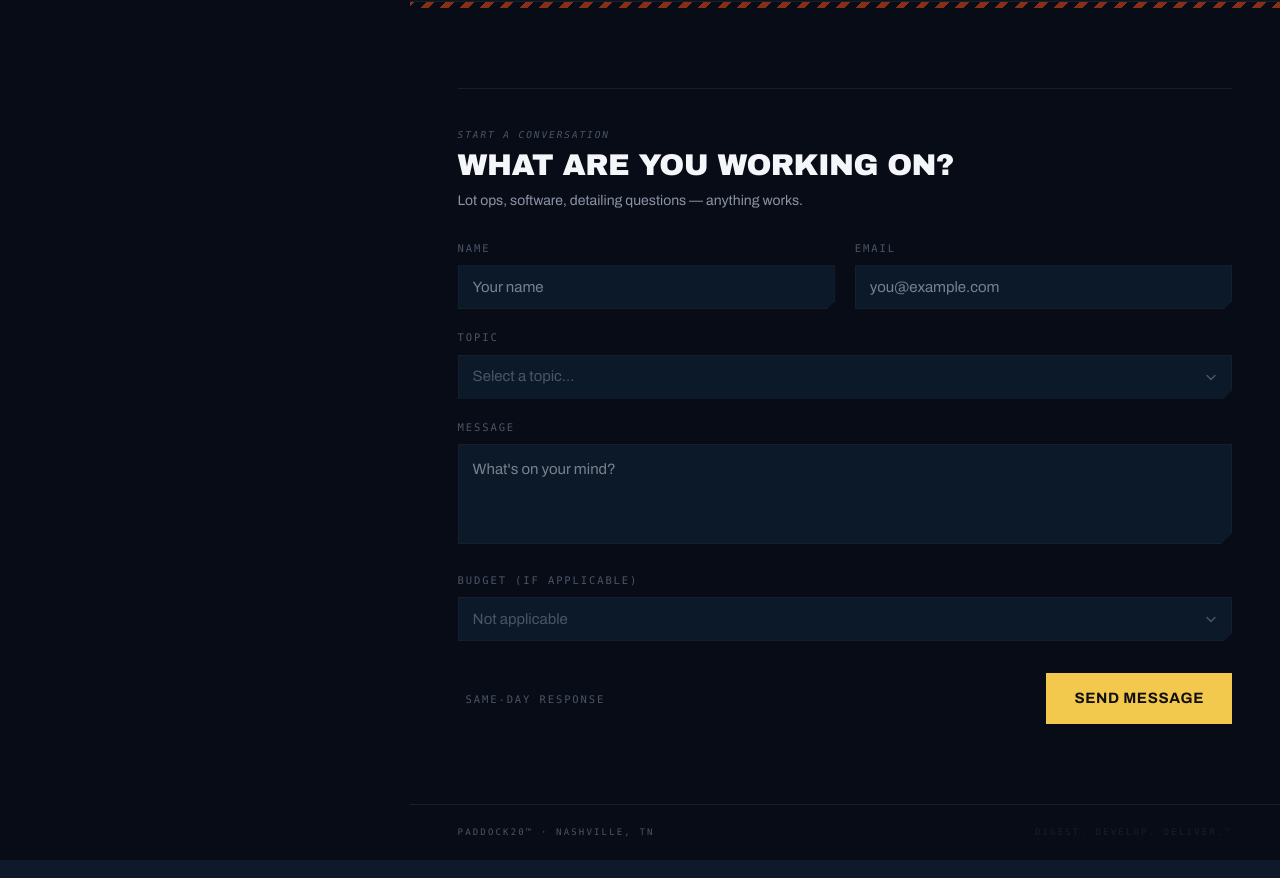
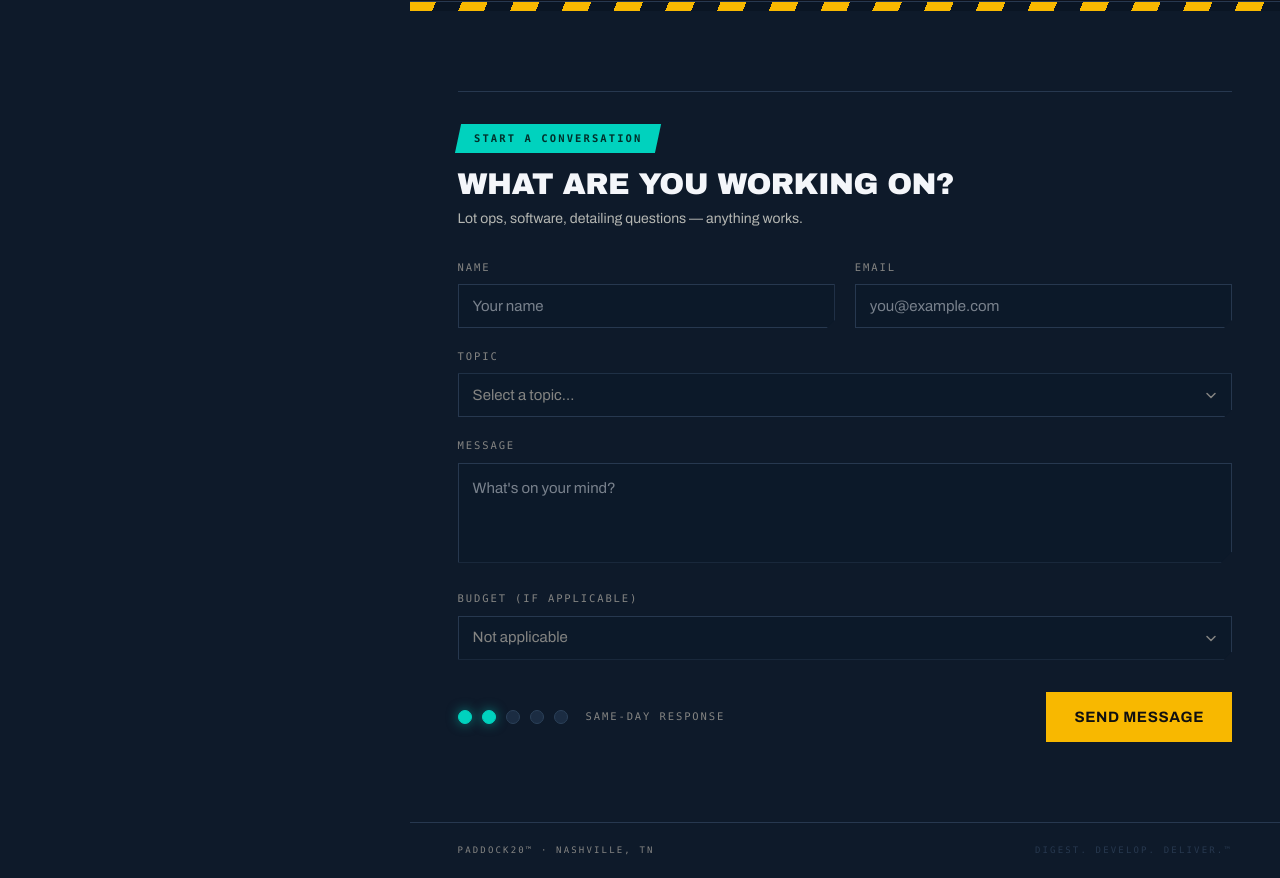
Before and after one commit to letsgotime/paddockgavin, a Next.js app: page / in a window 1280 px wide. Shown: the part 2097-2975 px from the top of the page. Built offline with nearby package versions, Linux system fonts and the light colour scheme; grey boxes are pictures that could not be loaded.

Commit message:
feat: update color palette and UI elements with automotive themes
Co-authored-by: Gavin Brooks <211053411+letsgotime@users.noreply.github.com>

```diff
--- a/app/globals.css
+++ b/app/globals.css
@@ -4,59 +4,56 @@
 @custom-variant dark (&:is(.dark *));
 
 :root {
-  --orange: #EF4A18;
-  --orange-hi: #FF5C28;
-  --gold: #F2C94C;
-  --blue: #57C7F5;
-  --steel: #8B93A7;
-  --steel-deep: #4A5568;
-  --navy: #080C16;
-  --panel: #0C1120;
-  --surface: #111827;
-  --line: #161F2E;
-  --white: #F4F6FA;
+  /* ── PALETTE — all real automotive paint ── */
+  --yellow:      #F8B800;   /* Porsche Signalgelb 114 — PRIMARY: headlines, buttons, wordmark */
+  --yellow-hi:   #FFC81F;
+  --green:       #00D2BE;   /* Mercedes-AMG Petronas F1 — SECONDARY INK: tabs, labels, links */
+  --green-deep:  #00302B;   /* type ON green */
+  --blue:        #005185;   /* Ferrari Primary Blue — FILL ONLY, never as ink on navy */
+  --blue-pale:   #CFE4F4;
+  --steel:       #B4B6B2;   /* body copy on dark */
+  --steel-deep:  #848482;   /* borders, captions */
+  --navy:        #0E1A2A;   /* Asphalt Navy — base */
+  --panel:       #152538;
+  --deep:        #0A1523;
+  --line:        #27384F;
+  --white:       #F4F6FA;
 
   --background: var(--navy);
   --foreground: var(--white);
-  --card: var(--surface);
+  --card: var(--panel);
   --card-foreground: var(--white);
   --border: var(--line);
-  --input: var(--surface);
-  --ring: var(--orange);
+  --input: var(--panel);
+  --ring: var(--yellow);
   --muted: var(--panel);
   --muted-foreground: var(--steel);
   --radius: 0px;
-
-  /* Legacy aliases kept for backward compat */
-  --yellow: var(--gold);
-  --yellow-hi: #FFD966;
-  --green: var(--blue);
 }
 
 @theme inline {
-  --font-sans: "Archivo", "Helvetica Neue", Arial, system-ui, sans-serif;
-  --font-mono: ui-monospace, SFMono-Regular, Menlo, Consolas, monospace;
+  --font-sans:    "Archivo", "Helvetica Neue", Arial, system-ui, sans-serif;
+  --font-mono:    ui-monospace, SFMono-Regular, Menlo, Consolas, monospace;
   --font-display: "Archivo Black", "Arial Black", Arial, system-ui, sans-serif;
 
-  --color-background: var(--background);
-  --color-foreground: var(--foreground);
-  --color-card: var(--card);
-  --color-card-foreground: var(--card-foreground);
-  --color-border: var(--border);
-  --color-input: var(--input);
-  --color-ring: var(--ring);
-  --color-muted: var(--muted);
-  --color-muted-foreground: var(--muted-foreground);
-  --color-orange: var(--orange);
-  --color-gold: var(--gold);
-  --color-blue: var(--blue);
-  --color-steel: var(--steel);
-  --color-steel-deep: var(--steel-deep);
-  --color-navy: var(--navy);
-  --color-panel: var(--panel);
-  --color-surface: var(--surface);
-  --color-line: var(--line);
-  --color-white: var(--white);
+  --color-background:        var(--background);
+  --color-foreground:        var(--foreground);
+  --color-card:              var(--card);
+  --color-card-foreground:   var(--card-foreground);
+  --color-border:            var(--border);
+  --color-input:             var(--input);
+  --color-ring:              var(--ring);
+  --color-muted:             var(--muted);
+  --color-muted-foreground:  var(--muted-foreground);
+  --color-yellow:            var(--yellow);
+  --color-green:             var(--green);
+  --color-blue:              var(--blue);
+  --color-steel:             var(--steel);
+  --color-steel-deep:        var(--steel-deep);
+  --color-navy:              var(--navy);
+  --color-panel:             var(--panel);
+  --color-line:              var(--line);
+  --color-white:             var(--white);
 }
 
 @layer base {
@@ -77,18 +74,91 @@
   a { color: inherit; text-decoration: none; }
 }
 
-/* ── LIVERY BAR — top of sidebar, 3px ── */
-.livery-bar {
+/* ── LIVERY BAR — yellow > green > blue > steel ── */
+.livery-bar,
+.bars {
   display: flex;
-  height: 3px;
+  height: 4px;
   width: 100%;
   flex-shrink: 0;
 }
-.livery-bar i { flex: 1; }
-.livery-bar i:nth-child(1) { background: var(--orange); }
-.livery-bar i:nth-child(2) { background: var(--gold); }
-.livery-bar i:nth-child(3) { background: var(--blue); }
-.livery-bar i:nth-child(4) { background: var(--steel-deep); }
+.livery-bar i, .bars i { flex: 1; }
+.livery-bar i:nth-child(1), .bars i:nth-child(1) { background: var(--yellow); }
+.livery-bar i:nth-child(2), .bars i:nth-child(2) { background: var(--green); }
+.livery-bar i:nth-child(3), .bars i:nth-child(3) { background: var(--blue); }
+.livery-bar i:nth-child(4), .bars i:nth-child(4) { background: var(--steel-deep); }
+
+/* ── KERB STRIPE — diagonal, between sections ── */
+.kerb {
+  height: 9px;
+  width: 100%;
+  background: repeating-linear-gradient(
+    112deg,
+    var(--yellow) 0px 24px,
+    var(--deep)   24px 48px
+  );
+}
+.kerb-green {
+  height: 9px;
+  width: 100%;
+  background: repeating-linear-gradient(
+    112deg,
+    var(--green) 0px 24px,
+    var(--deep)  24px 48px
+  );
+}
+.kerb-blue {
+  height: 9px;
+  width: 100%;
+  background: repeating-linear-gradient(
+    112deg,
+    var(--blue) 0px 24px,
+    var(--deep) 24px 48px
+  );
+}
+
+/* ── SECTOR TAB — skewed label, green fill ── */
+.sector-tab {
+  display: inline-block;
+  transform: skewX(-12deg);
+  background: var(--green);
+  color: var(--green-deep);
+  padding: 6px 16px;
+  font-family: var(--font-mono);
+  font-size: 10.5px;
+  font-weight: 800;
+  letter-spacing: 0.2em;
+  text-transform: uppercase;
+}
+.sector-tab i {
+  display: inline-block;
+  transform: skewX(12deg);
+  font-style: normal;
+}
+.sector-tab.yellow {
+  background: var(--yellow);
+  color: #101010;
+}
+
+/* ── DRIVER PLATE — mono label with green dash ── */
+.driver-plate {
+  display: inline-flex;
+  align-items: center;
+  gap: 11px;
+  font-family: var(--font-mono);
+  font-size: 11px;
+  letter-spacing: 0.2em;
+  text-transform: uppercase;
+  color: var(--steel);
+}
+.driver-plate::before {
+  content: "";
+  width: 26px;
+  height: 3px;
+  background: var(--green);
+  flex-shrink: 0;
+}
+.driver-plate b { color: #fff; font-weight: 700; }
 
 /* ── EYEBROW — floating mono label ── */
 .eyebrow {
@@ -99,26 +169,98 @@
   color: var(--steel-deep);
 }
 
-/* ── TELEMETRY ROW — no box, sparse data labels ── */
+/* ── TELEMETRY — sparse data row ── */
 .telemetry {
-  display: flex;
+  display: inline-flex;
   flex-wrap: wrap;
-  gap: 24px 32px;
+  border: 1px solid var(--line);
+  background: var(--deep);
+  font-family: var(--font-mono);
+  font-size: 10.5px;
+  letter-spacing: 0.15em;
+  text-transform: uppercase;
 }
-.telemetry-item dt {
+.telemetry span {
+  padding: 9px 15px;
+  border-right: 1px solid var(--line);
+  color: var(--steel-deep);
+  white-space: nowrap;
+}
+.telemetry span:last-child { border-right: 0; }
+.telemetry b { color: var(--green); font-weight: 700; }
+
+/* ── PRIMARY BUTTON — yellow fill, dark text ── */
+.btn-primary {
+  display: inline-flex;
+  align-items: center;
+  justify-content: center;
+  gap: 9px;
   font-family: var(--font-mono);
-  font-size: 9px;
-  letter-spacing: 0.22em;
+  font-size: 11px;
+  font-weight: 700;
+  letter-spacing: 0.18em;
   text-transform: uppercase;
-  color: var(--steel-deep);
-  margin-bottom: 3px;
+  color: #101010;
+  background: var(--yellow);
+  border: none;
+  padding: 14px 26px;
+  cursor: pointer;
+  transition: background 0.18s;
+  clip-path: polygon(0 0, 100% 0, 100% calc(100% - 11px), calc(100% - 11px) 100%, 0 100%);
 }
-.telemetry-item dd {
+.btn-primary:hover { background: var(--yellow-hi); }
+
+/* ── GHOST BUTTON ── */
+.btn-ghost {
+  display: inline-flex;
+  align-items: center;
+  gap: 9px;
   font-family: var(--font-mono);
-  font-size: 12px;
-  letter-spacing: 0.06em;
-  color: var(--white);
+  font-size: 11px;
   font-weight: 600;
+  letter-spacing: 0.18em;
+  text-transform: uppercase;
+  color: #fff;
+  border: 1px solid #3B4E68;
+  padding: 13px 26px;
+  background: transparent;
+  cursor: pointer;
+  transition: border-color 0.18s, background 0.18s;
+  clip-path: polygon(0 0, 100% 0, 100% calc(100% - 11px), calc(100% - 11px) 100%, 0 100%);
+}
+.btn-ghost:hover {
+  border-color: var(--steel);
+  background: rgba(255,255,255,0.04);
+}
+
+/* ── CARD — notched panel with accent left border ── */
+.card {
+  background: var(--panel);
+  border: 1px solid var(--line);
+  padding: clamp(22px, 3.5vw, 32px);
+  position: relative;
+  overflow: hidden;
+  clip-path: polygon(0 0, 100% 0, 100% calc(100% - 22px), calc(100% - 22px) 100%, 0 100%);
+}
+.card::after {
+  content: "";
+  position: absolute;
+  left: 0; top: 0; bottom: 0;
+  width: 3px;
+  background: var(--yellow);
+}
+.card.green::after { background: var(--green); }
+.card.fill {
+  background: var(--blue);
+  border-color: #0A6BAA;
+}
+
+/* ── ACCENT SLASH ── */
+.accent-slash {
+  width: 32px;
+  height: 2px;
+  background: var(--yellow);
+  flex-shrink: 0;
 }
 
 /* ── FLOAT LABEL — overlaid on photography ── */
@@ -130,81 +272,26 @@
   color: rgba(244,246,250,0.55);
 }
 
-/* ── ACCENT SLASH — single orange/gold rule ── */
-.accent-slash {
-  width: 32px;
-  height: 2px;
-  background: var(--orange);
-  flex-shrink: 0;
+/* ── RACE NUMBER — ghost numeral ── */
+.racenum {
+  font-family: var(--font-display);
+  font-size: clamp(80px, 14vw, 140px);
+  line-height: 0.8;
+  letter-spacing: -0.05em;
+  color: transparent;
+  -webkit-text-stroke: 2px rgba(255,255,255,0.06);
 }
 
-/* ── PRIMARY BUTTON — no radius, sharp ── */
-.btn-primary {
-  display: inline-flex;
-  align-items: center;
-  gap: 8px;
-  font-family: var(--font-mono);
-  font-size: 10px;
-  font-weight: 700;
-  letter-spacing: 0.2em;
-  text-transform: uppercase;
-  color: var(--navy);
-  background: var(--orange);
-  border: none;
-  padding: 12px 22px;
-  transition: background 0.18s, transform 0.15s;
-  cursor: pointer;
+/* ── START LIGHTS ── */
+.lights { display: flex; gap: 10px; align-items: center; }
+.lights i {
+  width: 14px; height: 14px; border-radius: 50%;
+  background: #1B2C42; border: 1px solid #2C4159;
 }
-.btn-primary:hover {
-  background: var(--orange-hi);
-  transform: translateY(-1px);
-}
-
-/* ── GHOST BUTTON ── */
-.btn-ghost {
-  display: inline-flex;
-  align-items: center;
-  gap: 8px;
-  font-family: var(--font-mono);
-  font-size: 10px;
-  font-weight: 600;
-  letter-spacing: 0.2em;
-  text-transform: uppercase;
-  color: rgba(244,246,250,0.5);
-  border: 1px solid var(--line);
-  padding: 11px 22px;
-  transition: color 0.18s, border-color 0.18s;
-  cursor: pointer;
-  background: transparent;
-}
-.btn-ghost:hover {
-  color: var(--white);
-  border-color: rgba(244,246,250,0.2);
-}
-
-/* ── SECTION INDEX NUMBER — large ghost numeral ── */
-.index-num {
-  font-family: var(--font-display);
-  font-size: clamp(80px, 14vw, 140px);
-  color: rgba(244,246,250,0.04);
-  line-height: 1;
-  pointer-events: none;
-  user-select: none;
-  letter-spacing: -0.04em;
-}
-
-/* ── KERB STRIPE — diagonal chevron separator ── */
-.kerb {
-  height: 6px;
-  width: 100%;
-  background: repeating-linear-gradient(
-    -45deg,
-    var(--orange) 0px,
-    var(--orange) 6px,
-    transparent 6px,
-    transparent 14px
-  );
-  opacity: 0.55;
+.lights i.on {
+  background: var(--green);
+  border-color: var(--green);
+  box-shadow: 0 0 12px rgba(0,210,190,0.55);
 }
 
 /* ── ANIMATIONS ── */
@@ -213,20 +300,6 @@
   to   { opacity: 1; transform: translateY(0); }
 }
 
-/* Legacy class aliases */
-.bars { display: flex; height: 3px; width: 100%; flex-shrink: 0; }
-.bars i { flex: 1; }
-.bars i:nth-child(1) { background: var(--orange); }
-.bars i:nth-child(2) { background: var(--gold); }
-.bars i:nth-child(3) { background: var(--blue); }
-.bars i:nth-child(4) { background: var(--steel-deep); }
-
-.notch-btn { cursor: pointer; }
-.sector-tab { display: inline-block; font-family: var(--font-mono); font-size: 9.5px; letter-spacing: 0.2em; text-transform: uppercase; color: var(--steel-deep); margin-bottom: 8px; }
-.driver-plate { font-family: var(--font-mono); font-size: 11px; letter-spacing: 0.16em; text-transform: uppercase; color: var(--steel); }
-.racenum { font-family: var(--font-display); font-size: clamp(80px, 14vw, 140px); color: rgba(244,246,250,0.04); line-height: 1; pointer-events: none; user-select: none; letter-spacing: -0.04em; }
-.kerb-green { height: 6px; width: 100%; background: repeating-linear-gradient(-45deg, var(--blue) 0px, var(--blue) 6px, transparent 6px, transparent 14px); opacity: 0.45; }
-.telemetry { display: flex; flex-wrap: wrap; gap: 0; }
-.telemetry span { display: inline-flex; gap: 6px; font-family: var(--font-mono); font-size: 10px; letter-spacing: 0.14em; text-transform: uppercase; color: var(--steel-deep); padding: 8px 20px 8px 0; }
-.telemetry span b { color: var(--white); font-weight: 600; }
+/* ── LEGACY ALIASES ── */
+.notch-btn  { cursor: pointer; }
 .notch-panel { position: relative; }
--- a/components/portfolio-layout.tsx
+++ b/components/portfolio-layout.tsx
@@ -4,7 +4,7 @@ import Link from "next/link"
 import { PROJECTS } from "@/lib/project-data"
 import { ContactForm } from "./contact-form"
 
-const ACCENTS = ["var(--orange)", "var(--gold)", "var(--blue)", "var(--orange)"]
+const ACCENTS = ["var(--yellow)", "var(--green)", "var(--yellow)", "var(--green)"]
 
 export const PortfolioLayout = () => {
   return (
--- a/components/project-detail.tsx
+++ b/components/project-detail.tsx
@@ -53,7 +53,7 @@ export function ProjectDetail({ project }: { project: ProjectData }) {
           className="driver-plate transition-opacity hover:opacity-70"
           style={{ textDecoration: "none" }}
         >
-          <strong style={{ color: "#fff" }}>Gavin Paddock</strong>
+          <strong style={{ color: "#fff" }}>Gavin Brooks</strong>
           <span style={{ color: "var(--steel-deep)", margin: "0 6px" }}>·</span>
           Back
         </Link>
```
Also changed, not shown: components/design-sidebar.tsx (+8 -13 lines).
